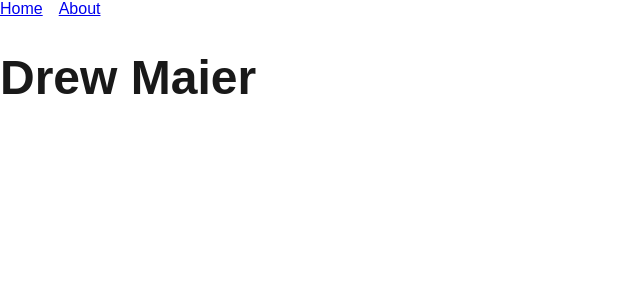
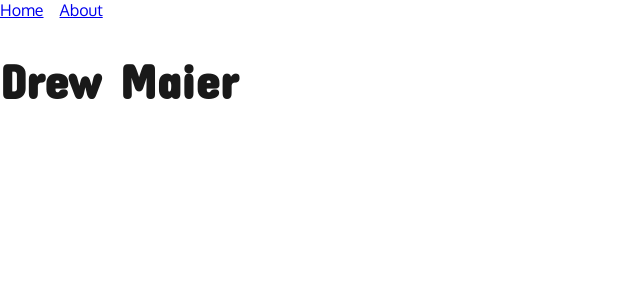
Before and after one commit to drewcmaier/portfolio, a SvelteKit app: page / in a window 1280 px wide. Shown: the top 300 px of the page, without its empty margins (0-640 px from the left). Built offline with nearby package versions, Linux system fonts and the light colour scheme.

Commit message:
feat: font experiment

```diff
--- a/package.json
+++ b/package.json
@@ -27,5 +27,9 @@
 		"typescript": "^4.9.3",
 		"vite": "^4.0.0"
 	},
-	"type": "module"
+	"type": "module",
+	"dependencies": {
+		"@fontsource/concert-one": "^4.5.9",
+		"@fontsource/oxygen": "^4.5.9"
+	}
 }
--- a/src/routes/style.css
+++ b/src/routes/style.css
@@ -1,9 +1,12 @@
+@import '@fontsource/concert-one';
+@import '@fontsource/oxygen';
+
 :root {
     --color-neutral: rgba(0%, 0%, 0%, 0.9);
     --color-background: rgba(100%, 100%, 100%, 1.0);
     --color-text: var(--color-neutral);
-
-    --font-body: Oxygen, sans-serif;
+    --font-heading: 'Concert One', sans-serif;
+    --font-body: 'Oxygen', sans-serif;
     --font-mono: 'Fira Mono', monospace;
     /* Font scale: https://type-scale.com/. Using Major third (rems) */
     --font-size-0: 0.8rem;
@@ -31,6 +34,7 @@ h2,
 h3,
 h4,
 h5 {
+    font-family: var(--font-heading);
     font-weight: bold;
 }
 
```
Also changed, not shown: 1 other file (tests, documents, lock files or other folders).
